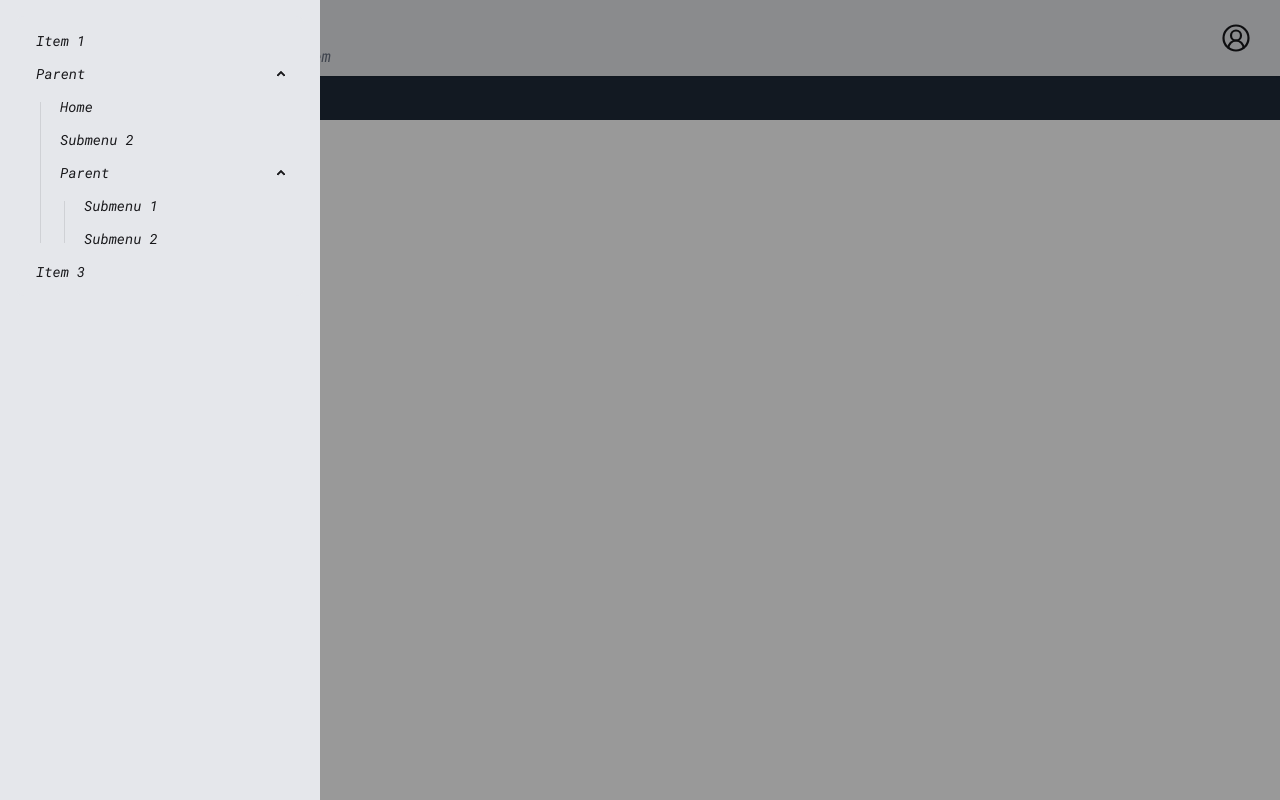
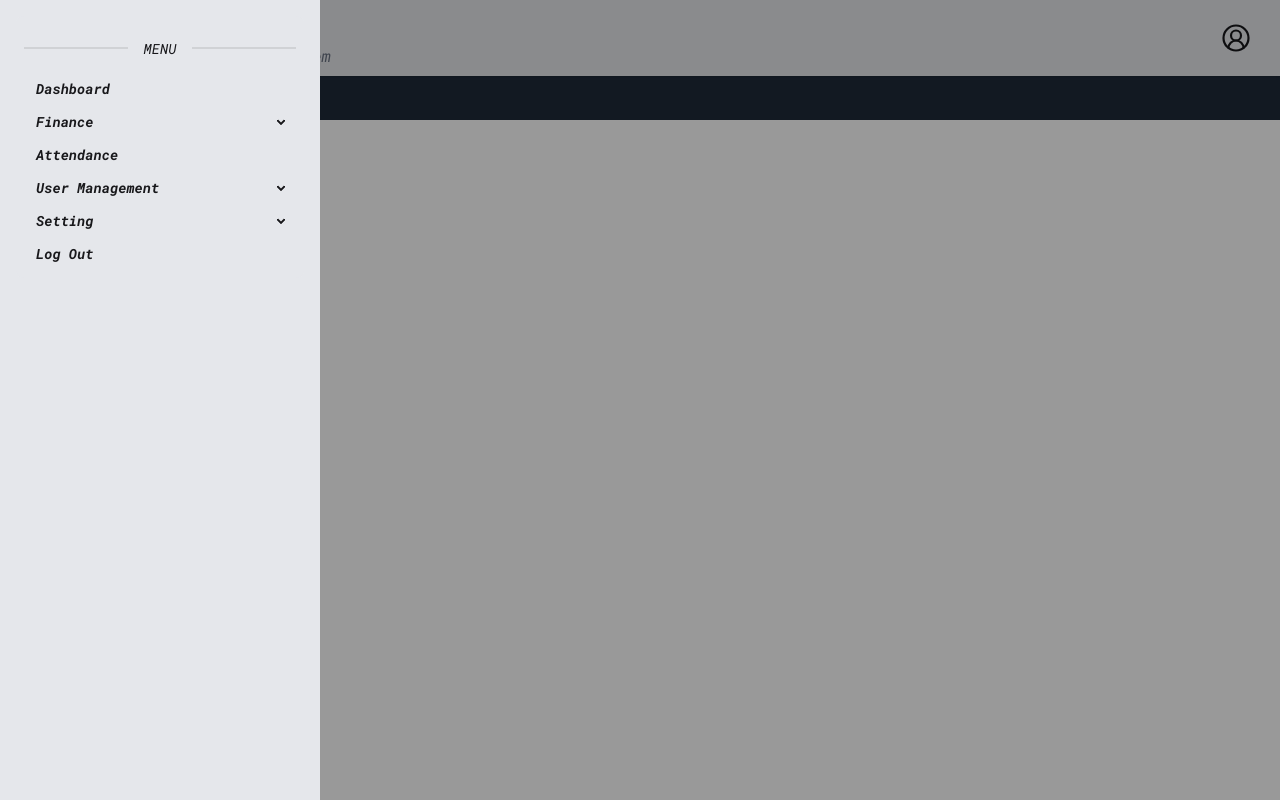
Before and after one commit to Appwell3006/A, a React (Vite) app: page / in a window 1280 px wide. Both pictures are taken after a click on the label 34 px from the left and 98 px from the top of the page. Built offline with nearby package versions, Linux system fonts and the light colour scheme.

Commit message:
add content in sidebar menu

```diff
--- a/src/components/Sidebarcom.jsx
+++ b/src/components/Sidebarcom.jsx
@@ -6,26 +6,106 @@ const Sidebarcom = () => {
   return (
     <div>
         <ul className="menu rounded-box w-full bg-gray-200 dark:bg-gray-900 dark:text-white">
-            <li><a>Item 1</a></li>
+            <div className="divider">MENU</div>
+            {/*Dasboard menu */}
+            <li><a className='font-bold'>Dashboard</a></li>
+
+            {/*Finance menu */}
                 <li>
-                <details open>
-                <summary>Parent</summary>
+                    <details close>
+                    <summary className='font-bold'>Finance</summary>
                         <ul>
-                        <Link to="/Home"><li><a>Home</a></li></Link>
-                        <li><a>Submenu 2</a></li>
                             <li>
-                            <details open>
-                                <summary>Parent</summary>
+                                {/*Payroll sub menu */}
+                                    <details close>
+                                        <summary >Payroll</summary>
                                         <ul>
-                                <li><a>Submenu 1</a></li>
-                                <li><a>Submenu 2</a></li>
+                                        <li><a>Payslip</a></li>
+                                        <li><a>Deductions</a></li>
+                                        <li><a>Allowance</a></li>
+                                        </ul>
+                                    </details>
+                                {/*Leave sub menu */}
+                                    <details close>
+                                        <summary>Leave</summary>
+                                        <ul>
+                                        <li><a>Add Leave</a></li>
+                                        <li><a>Leave Type</a></li>
+                                        <li><a>Manage Leave</a></li>
+                                        </ul>
+                                    </details>
+                                {/*Holiday sub menu */}
+                                    <details close>
+                                        <summary>Holiday</summary>
+                                        <ul>
+                                        <li><a>Add Holiday</a></li>
+                                        <li><a>Manage Holiday</a></li>
+                                        </ul>
+                                    </details>
+                                {/*Tax sub menu */}
+                                    <details close>
+                                        <summary>Tax</summary>
+                                        <ul>
+                                        <li><a>Add Tax</a></li>
+                                        <li><a>Manage Tax</a></li>
                                         </ul>
                                     </details>
                             </li>
                         </ul>
                     </details>
                 </li>
-                <li><a>Item 3</a></li>
+            {/*Atendance menu */}
+                <li><a className='font-bold'>Attendance</a></li>
+            {/*User Management menu */}
+                <li>
+                    <details close>
+                    <summary className='font-bold'>User Management</summary>
+                        <ul>
+                            <li>
+                                {/*Employee sub menu */}
+                                    <details close>
+                                        <summary>Employee</summary>
+                                        <ul>
+                                            <li><a>Add Employee</a></li>
+                                            <li><a>Manage Employee</a></li>
+                                        </ul>
+                                    </details>
+                                {/*Manager sub menu */}
+                                    <details close>
+                                        <summary>Client</summary>
+                                        <ul>
+                                            <li><a>Add Client</a></li>
+                                            <li><a>Manage Client</a></li>
+                                        </ul>
+                                    </details>
+                                {/*Client sub menu */}
+                                    <details close>
+                                        <summary>Employee</summary>
+                                            <ul>
+                                                <li><a>Add Client</a></li>
+                                                <li><a>Manage Client</a></li>
+                                            </ul>
+                                    </details>
+                            </li>
+                        </ul>
+
+                    </details>
+                </li>
+            {/*Setting menu */}
+                <li>
+                    <details close>
+                    <summary className='font-bold'>Setting</summary>
+                        <ul>
+                            <li><a>Actiity Log</a></li>
+                            <li><a>Reports</a></li>
+                            <li><a>Backup</a></li>
+                            <li><a>Contact</a></li>
+                        </ul>
+
+                    </details>
+                </li>
+            {/*Log Out menu */}
+                <li><a className='font-bold'>Log Out</a></li>
         </ul>
     </div>
   )
```
Lines whose indentation alone changed are shown as unchanged.
